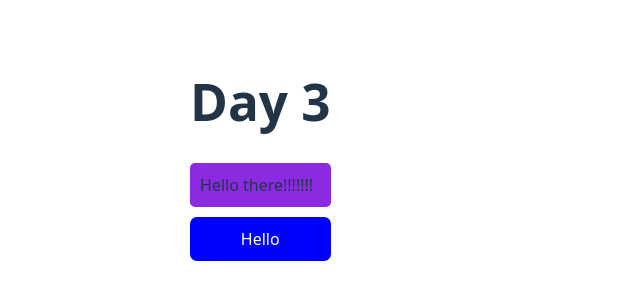
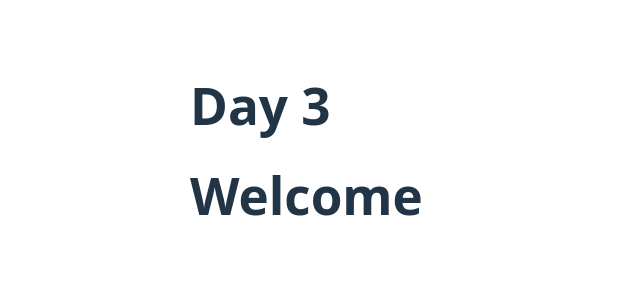
Before and after one commit to Abinash-016/React-Rev, a React (Vite) app: page / in a window 1280 px wide. Shown: the part 250-550 px from the top of the page, without its empty margins (0-640 px from the left). Built offline with nearby package versions, Linux system fonts and the light colour scheme.

Commit message:
Conditional Rendering

```diff
--- a/src/DAY-3/App.jsx
+++ b/src/DAY-3/App.jsx
@@ -1,12 +1,14 @@
 import Style from "./style_in_react/Hello";
 import Prop_validation from "./prop-validation/Prop_Validation";
+import ConditionalRendering from "./conditional_Rendering/App";
 
 function Day3() {
   return (
     <div>
       <h1>Day 3</h1>
         {/* <Prop_validation/> */}
-        <Style/>
+        {/* <Style/> */}
+        <ConditionalRendering/>
     </div>
   );
 }
--- /dev/null
+++ b/src/DAY-3/conditional_Rendering/App.jsx
@@ -0,0 +1,10 @@
+import Conditional from "./Conditional";
+
+function ConditionalRendering(){
+    return(
+        <div>
+            <Conditional/>
+        </div>
+    )
+}
+export default ConditionalRendering
--- /dev/null
+++ b/src/DAY-3/conditional_Rendering/Conditional.jsx
@@ -0,0 +1,11 @@
+function Conditional() {
+  const isLoggedIn = true;
+
+  return (
+    <div>
+      {isLoggedIn ? <h1>Welcome</h1> : <h1>Please Login</h1>}
+    </div>
+  );
+}
+
+export default Conditional
```
